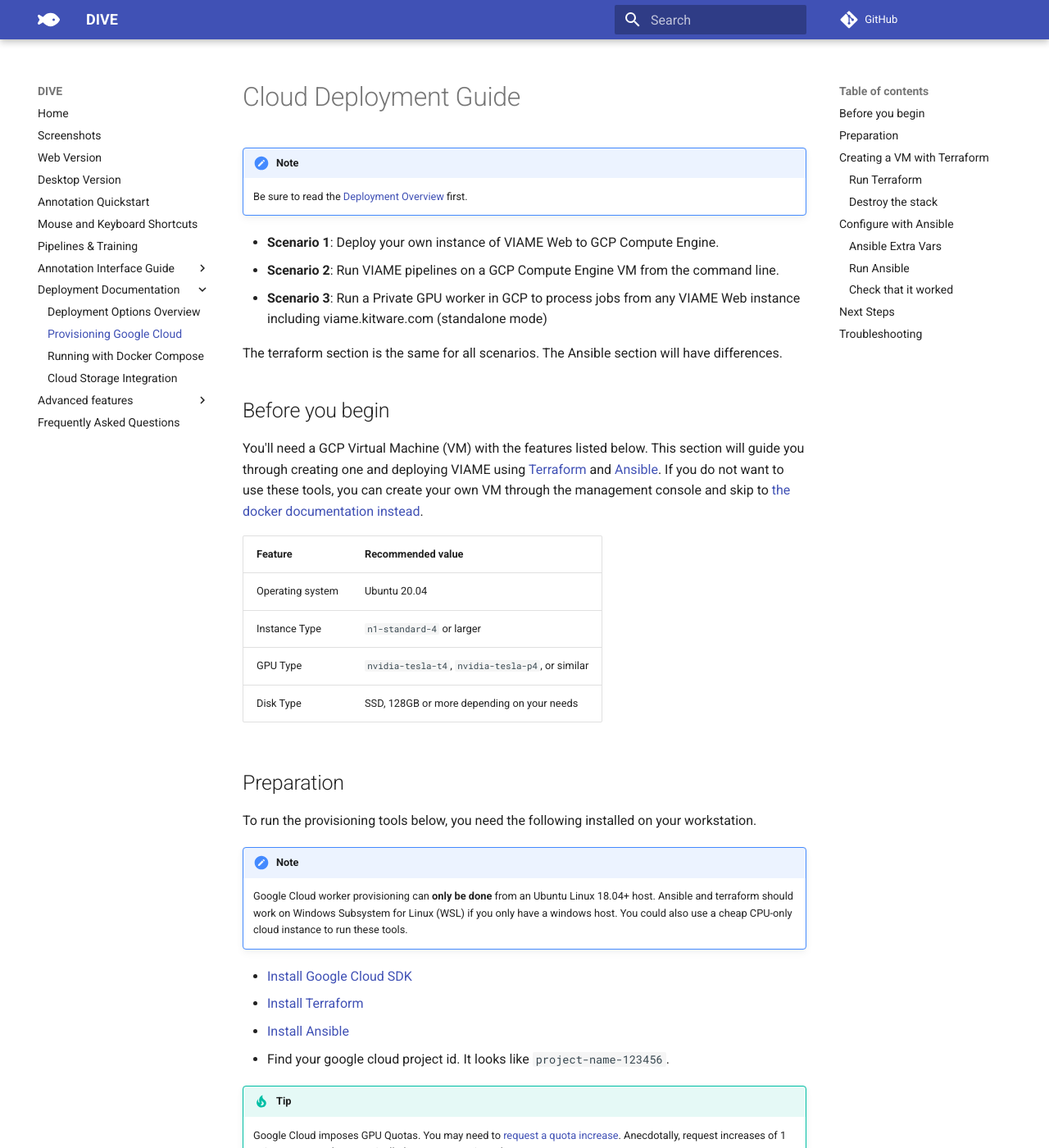
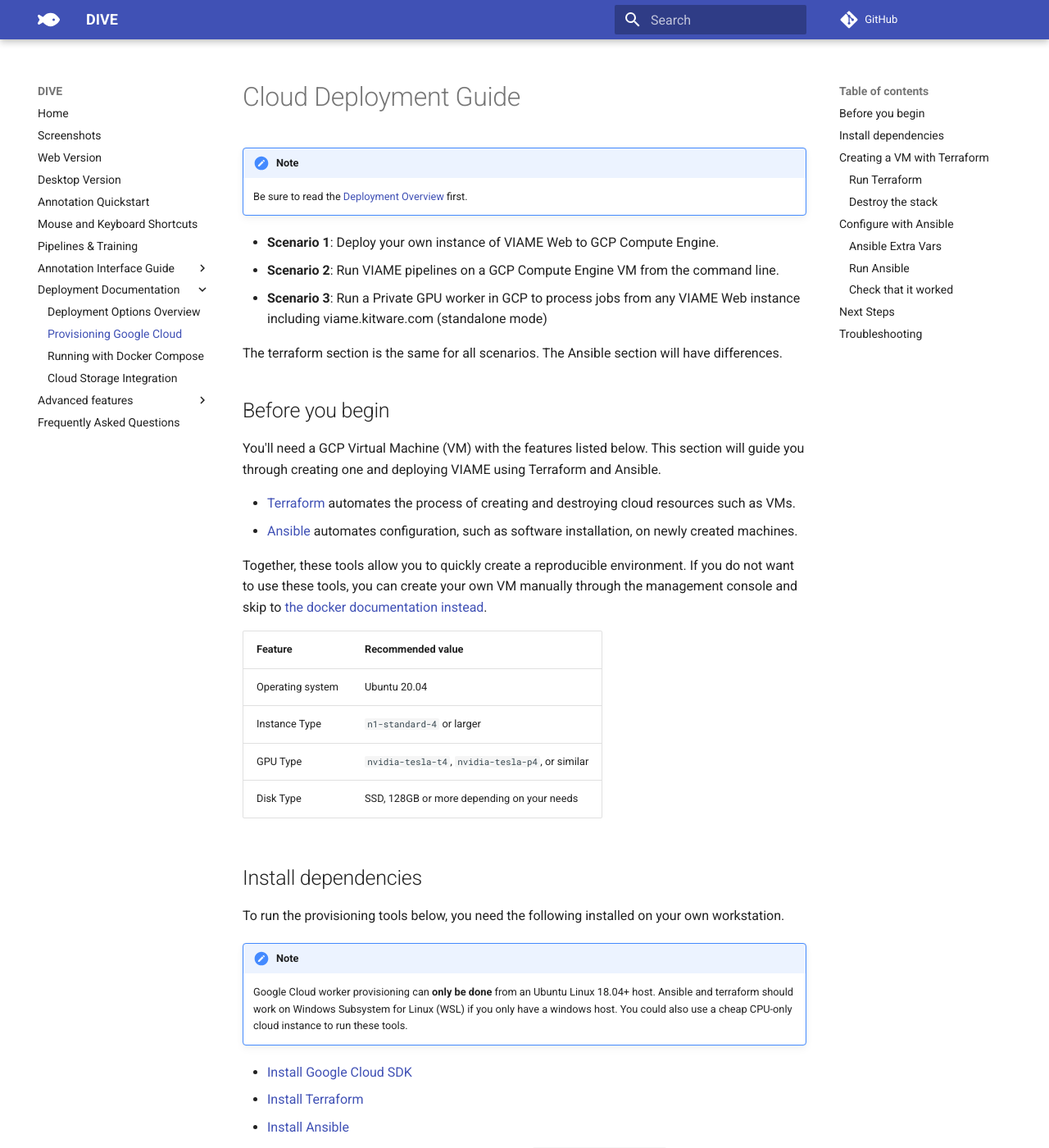
Before and after one commit to Kitware/dive, an MkDocs documentation site: the page built from docs/Deployment-Provision.md, in a window 1280 px wide and 1400 px high. Shown: the whole window at 82% size. Built offline with MkDocs 1.6.1 and Material for MkDocs 9.7.7, drawn with Linux system fonts in a browser that asks for light colours; comment, search, counter and statistics services are not loaded; some of the changed text lies outside the part shown.

Commit message:
Clarify purpose of ansible and terraform

```diff
--- a/docs/Deployment-Provision.md
+++ b/docs/Deployment-Provision.md
@@ -12,7 +12,12 @@ The terraform section is the same for all scenarios.  The Ansible section will h
 
 ## Before you begin
 
-You'll need a GCP Virtual Machine (VM) with the features listed below.  This section will guide you through creating one and deploying VIAME using [Terraform](https://www.terraform.io/) and [Ansible](https://www.ansible.com/).  If you do not want to use these tools, you can create your own VM through the management console and skip to [the docker documentation instead](Deployment-Docker-Compose.md).
+You'll need a GCP Virtual Machine (VM) with the features listed below.  This section will guide you through creating one and deploying VIAME using Terraform and Ansible.
+
+* [Terraform](https://www.terraform.io/) automates the process of creating and destroying cloud resources such as VMs.
+* [Ansible](https://www.ansible.com/) automates configuration, such as software installation, on newly created machines.
+
+Together, these tools allow you to quickly create a reproducible environment.  If you do not want to use these tools, you can create your own VM manually through the management console and skip to [the docker documentation instead](Deployment-Docker-Compose.md).
 
 | Feature | Recommended value |
 |---------|-------------------|
@@ -21,9 +26,9 @@ You'll need a GCP Virtual Machine (VM) with the features listed below.  This sec
 | GPU Type | `nvidia-tesla-t4`, `nvidia-tesla-p4`, or similar |
 | Disk Type | SSD, 128GB or more depending on your needs |
 
-## Preparation
+## Install dependencies
 
-To run the provisioning tools below, you need the following installed on your workstation.
+To run the provisioning tools below, you need the following installed on your own workstation.
 
 !!! note
 
@@ -116,6 +121,8 @@ The examples below assumes the `inventory` file was created by Terraform above.
 # install galaxy plugins
 ansible-galaxy install -r ansible/requirements.yml
 
+# Choose only 1 of the scenarios below
+
 # Scenario 1 (Web Instance) Example
 ansible-playbook -i inventory ansible/playbook.yml --extra-vars "run_server=yes"
 
```
